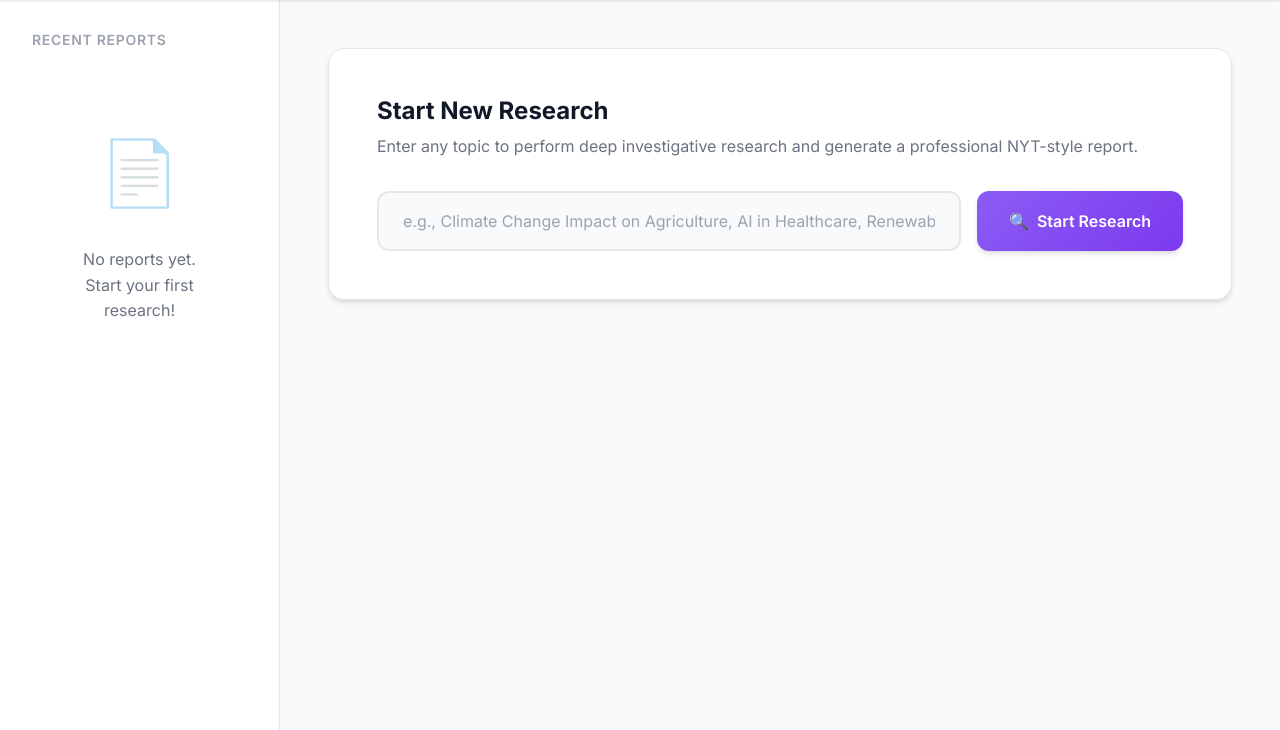
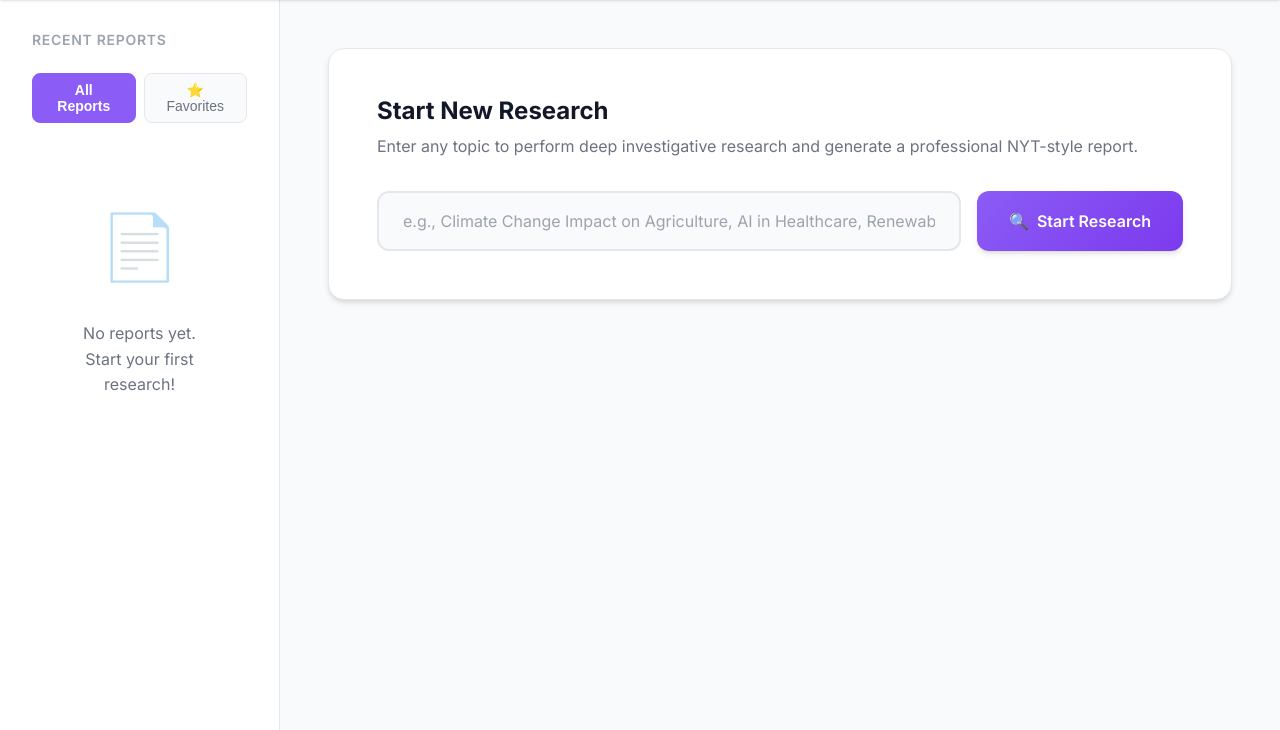
Before and after one commit to Sharan-G-S/Research-Agent, a Flask app: page / in a window 1280 px wide. Shown: the part 70-800 px from the top of the page. Run offline with Flask 3, Linux system fonts and the light colour scheme; some libraries are stand-ins or nearby versions.

Commit message:
Feature: Report Bookmarking/Favorites System
Added comprehensive bookmarking feature to help users organize and quickly access important research reports.

Use Case:
- Researchers can mark important reports as favorites
- Quick filter to view only bookmarked reports
- Visual indicators for favorite status
- Persistent bookmarks across sessions

Database Changes:
- Added is_favorite column to reports table
- Migration logic for existing databases
- toggle_favorite() method to update status
- get_favorite_reports() method for filtered queries

API Endpoints:
- POST /api/reports/<id>/favorite - Toggle bookmark status
- GET /api/reports/favorites - Get all bookmarked reports

UI Components:
- Bookmark button (⭐/☆) in report actions
- Sidebar filter buttons (All Reports / Favorites)
- Star badge on favorite report items
- Active state styling for bookmarked reports

Frontend Functionality:
- toggleBookmark() - Toggle favorite status
- updateBookmarkUI() - Update star icon and button state
- filterReports() - Switch between all/favorites view
- Enhanced renderReportsList() with favorite badges
- Updated loadReports() to support filtering

Styling:
- Bookmark button with scale animation
- Filter buttons with active states
- Favorite badge positioning on report cards
- Hover effects and transitions
- Dark mode support

Benefits:
- Quick access to important reports
- Better organization of research
- Improved workflow efficiency
- Persistent across sessions

```diff
--- a/app.py
+++ b/app.py
@@ -219,6 +219,34 @@ def delete_report(report_id):
     except Exception as e:
         return jsonify({'error': str(e)}), 500
 
+@app.route('/api/reports/<int:report_id>/favorite', methods=['POST'])
+def toggle_favorite(report_id):
+    """Toggle favorite status of a report"""
+    try:
+        success = db.toggle_favorite(report_id)
+        if success:
+            report = db.get_report(report_id)
+            return jsonify({
+                'success': True,
+                'is_favorite': report.get('is_favorite', 0) == 1
+            })
+        else:
+            return jsonify({'error': 'Report not found'}), 404
+    except Exception as e:
+        print(f"❌ Bookmark error: {str(e)}")
+        return jsonify({'error': str(e)}), 500
+
+@app.route('/api/reports/favorites', methods=['GET'])
+def get_favorites():
+    """Get all favorite reports"""
+    try:
+        favorites = db.get_favorite_reports()
+        return jsonify({'success': True, 'reports': favorites})
+    except Exception as e:
+        print(f"❌ Favorites error: {str(e)}")
+        return jsonify({'error': str(e)}), 500
+
+
 @app.route('/api/search', methods=['GET'])
 def search_reports():
     """Search reports by topic or title"""
--- a/static/css/style.css
+++ b/static/css/style.css
@@ -314,6 +314,67 @@ body.dark-mode .report-item.active {
     font-size: var(--font-size-xs);
     color: var(--text-primary);
 }
+
+/* Sidebar Filters */
+.sidebar-filters {
+    display: flex;
+    gap: var(--spacing-sm);
+    margin-bottom: var(--spacing-lg);
+}
+
+.filter-btn {
+    flex: 1;
+    padding: var(--spacing-sm) var(--spacing-md);
+    font-size: var(--font-size-sm);
+    font-weight: 500;
+    background: var(--bg-secondary);
+    border: 1px solid var(--border);
+    border-radius: var(--radius-md);
+    cursor: pointer;
+    transition: var(--transition);
+    color: var(--text-secondary);
+}
+
+.filter-btn:hover {
+    background: var(--bg-tertiary);
+    border-color: var(--primary-light);
+}
+
+.filter-btn.active {
+    background: var(--primary);
+    color: white;
+    border-color: var(--primary);
+    font-weight: 600;
+}
+
+/* Bookmark Button */
+.bookmark-btn {
+    font-size: var(--font-size-2xl);
+    transition: var(--transition);
+}
+
+.bookmark-btn.active {
+    color: #fbbf24;
+    transform: scale(1.2);
+}
+
+.bookmark-btn:hover {
+    transform: scale(1.1);
+}
+
+/* Favorite Badge on Report Items */
+.report-item.favorite {
+    position: relative;
+}
+
+.report-item.favorite::after {
+    content: '⭐';
+    position: absolute;
+    top: var(--spacing-sm);
+    right: var(--spacing-sm);
+    font-size: var(--font-size-sm);
+}
+
 
 /* Main Content */
 .main-content {
--- a/static/js/app.js
+++ b/static/js/app.js
@@ -5,6 +5,7 @@ class ResearchAgent {
         this.reports = [];
         this.highlightsEnabled = false;
         this.keywords = null;
+        this.currentFilter = 'all';
         this.init();
     }
 
@@ -44,6 +45,17 @@ class ResearchAgent {
         document.getElementById('dashboard-btn')?.addEventListener('click', () => this.openDashboard());
         document.getElementById('dashboard-close')?.addEventListener('click', () => this.closeDashboard());
         document.getElementById('dashboard-overlay')?.addEventListener('click', () => this.closeDashboard());
+
+        // Bookmarking
+        document.getElementById('bookmark-btn')?.addEventListener('click', () => this.toggleBookmark());
+
+        // Filter buttons
+        document.querySelectorAll('.filter-btn').forEach(btn => {
+            btn.addEventListener('click', (e) => {
+                const filter = e.target.dataset.filter;
+                this.filterReports(filter);
+            });
+        });
     }
 
     async startResearch() {
@@ -181,6 +193,9 @@ class ResearchAgent {
         // Show report display
         document.getElementById('report-display').classList.add('active');
 
+        // Update bookmark UI
+        this.updateBookmarkUI();
+
         // Scroll to report
         document.getElementById('report-display').scrollIntoView({ behavior: 'smooth' });
     }
@@ -210,11 +225,15 @@ class ResearchAgent {
 
     async loadReports() {
         try {
-            const response = await fetch('/api/reports');
+            const endpoint = this.currentFilter === 'favorites'
+                ? '/api/reports/favorites'
+                : '/api/reports';
+
+            const response = await fetch(endpoint);
             const data = await response.json();
 
-            if (data.success) {
-                this.reports = data.reports;
+            if (data.success || data.reports) {
+                this.reports = data.reports || [];
                 this.renderReportsList();
             }
         } catch (error) {
@@ -226,19 +245,25 @@ class ResearchAgent {
         const listEl = document.getElementById('reports-list');
 
         if (this.reports.length === 0) {
-            listEl.innerHTML = '<div class="empty-state">No reports yet</div>';
+            const emptyMessage = this.currentFilter === 'favorites'
+                ? 'No favorite reports yet'
+                : 'No reports yet';
+            listEl.innerHTML = `<div class="empty-state">${emptyMessage}</div>`;
             return;
         }
 
-        listEl.innerHTML = this.reports.map(report => `
-            <li class="report-item" onclick="agent.loadReport(${report.id})">
+        listEl.innerHTML = this.reports.map(report => {
+            const favoriteClass = report.is_favorite ? 'favorite' : '';
+            return `
+                <li class="report-item ${favoriteClass}" onclick="agent.loadReport(${report.id})">
                     <div class="report-item-title">${report.title}</div>
                     <div class="report-item-meta">
                         <span>${report.word_count} words</span>
                         <span>${new Date(report.created_at).toLocaleDateString()}</span>
                     </div>
                 </li>
-        `).join('');
+            `;
+        }).join('');
     }
 
     async loadReport(reportId) {
@@ -719,6 +744,61 @@ document.addEventListener('DOMContentLoaded', () => {
     if (savedTheme === 'dark') {
         document.body.classList.add('dark-mode');
     }
+
+    // Bookmarking functionality
+    async toggleBookmark() {
+        if (!this.currentReport) {
+            this.showError('No report to bookmark');
+            return;
+        }
+
+        try {
+            const response = await fetch(`/api/reports/${this.currentReport.id}/favorite`, {
+                method: 'POST'
+            });
+            const data = await response.json();
+
+            if (data.success) {
+                this.currentReport.is_favorite = data.is_favorite ? 1 : 0;
+                this.updateBookmarkUI();
+                this.loadReports(); // Refresh list to update badges
+            }
+        } catch (error) {
+            console.error('Bookmark error:', error);
+            this.showError('Failed to update bookmark');
+        }
+    }
+
+    updateBookmarkUI() {
+        const icon = document.getElementById('bookmark-icon');
+        const btn = document.getElementById('bookmark-btn');
+
+        if (this.currentReport && this.currentReport.is_favorite) {
+            icon.textContent = '⭐';
+            btn.classList.add('active');
+            btn.title = 'Remove Bookmark';
+        } else {
+            icon.textContent = '☆';
+            btn.classList.remove('active');
+            btn.title = 'Bookmark Report';
+        }
+    }
+
+    filterReports(filter) {
+        this.currentFilter = filter;
+
+        // Update filter button states
+        document.querySelectorAll('.filter-btn').forEach(btn => {
+            if (btn.dataset.filter === filter) {
+                btn.classList.add('active');
+            } else {
+                btn.classList.remove('active');
+            }
+        });
+
+        // Reload reports with new filter
+        this.loadReports();
+    }
 });
 
 // Add notification animations
--- a/templates/index.html
+++ b/templates/index.html
@@ -48,6 +48,14 @@
             <aside class="sidebar">
                 <div class="sidebar-section">
                     <h3>Recent Reports</h3>
+                    <div class="sidebar-filters">
+                        <button class="filter-btn active" data-filter="all">
+                            All Reports
+                        </button>
+                        <button class="filter-btn" data-filter="favorites">
+                            ⭐ Favorites
+                        </button>
+                    </div>
                     <ul class="report-list" id="reports-list">
                         <div class="empty-state">
                             <div class="empty-state-icon">📄</div>
@@ -126,6 +134,9 @@
                     </div>
 
                     <div class="report-actions">
+                        <button class="btn btn-icon bookmark-btn" id="bookmark-btn" title="Bookmark Report">
+                            <span id="bookmark-icon">☆</span>
+                        </button>
                         <button class="btn btn-secondary" id="toggle-highlights">
                             <span>🔦</span>
                             <span id="highlight-btn-text">Enable Highlights</span>
```
Also changed, not shown: database.py (+51 -2 lines). Lines whose indentation alone changed are shown as unchanged.
